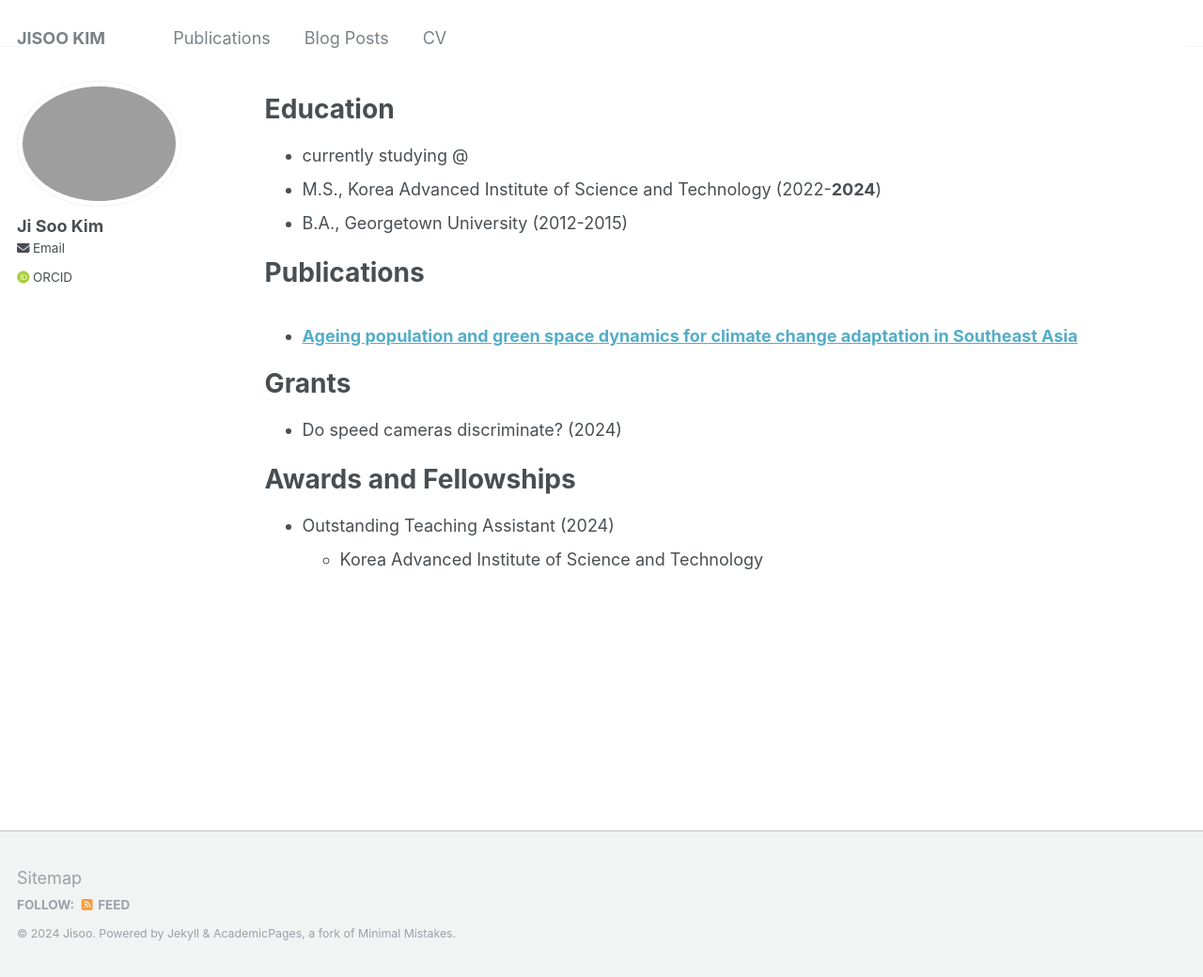
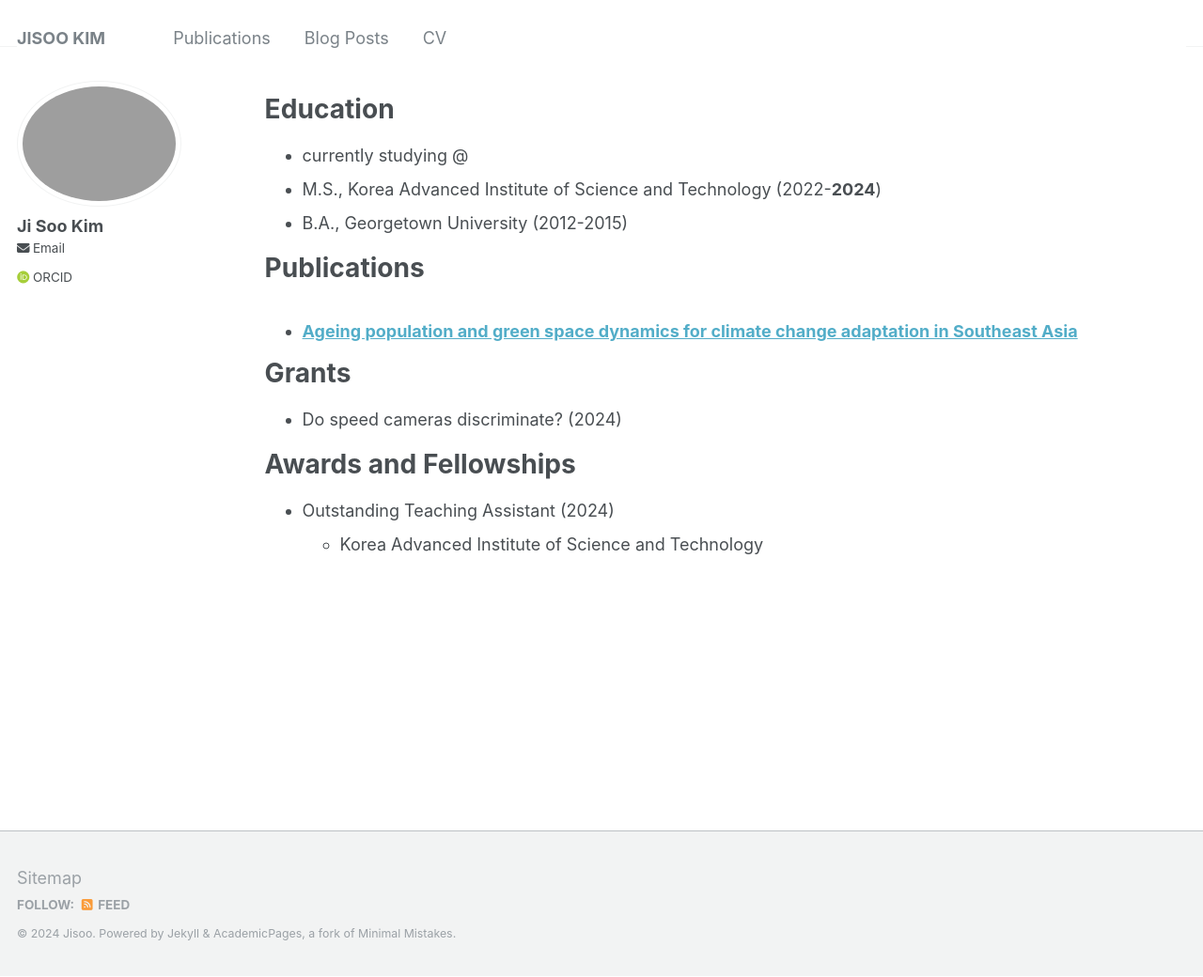
Before and after one commit to jk-jisookim/jk-jisookim.github.io, a Jekyll site: the page built from _pages/cv.md, in a window 1280 px wide and 1040 px high. Shown: the whole window at 94% size. Built offline with Jekyll 4.4.1, drawn with Linux system fonts in a browser that asks for light colours; some web fonts are replaced.

Commit message:
Update cv.md

```diff
--- a/_pages/cv.md
+++ b/_pages/cv.md
@@ -14,22 +14,18 @@ Education
 * currently studying @
 * M.S., Korea Advanced Institute of Science and Technology (2022-<b>2024</b>)
 * B.A., Georgetown University (2012-2015)
-<p></p>
 
 Publications
-==
+======
   <ul>{% for post in site.publications reversed %}
     {% include archive-single-cv.html %}
   {% endfor %}</ul>
-<p></p>
 
 Grants
 ======
 * Do speed cameras discriminate? (2024)
-<p></p>
 
 Awards and Fellowships
 ======
 * Outstanding Teaching Assistant (2024)
   * Korea Advanced Institute of Science and Technology
-<p></p>
```
Also changed, not shown: other parts of _pages/cv.md (+1 -1 lines).
